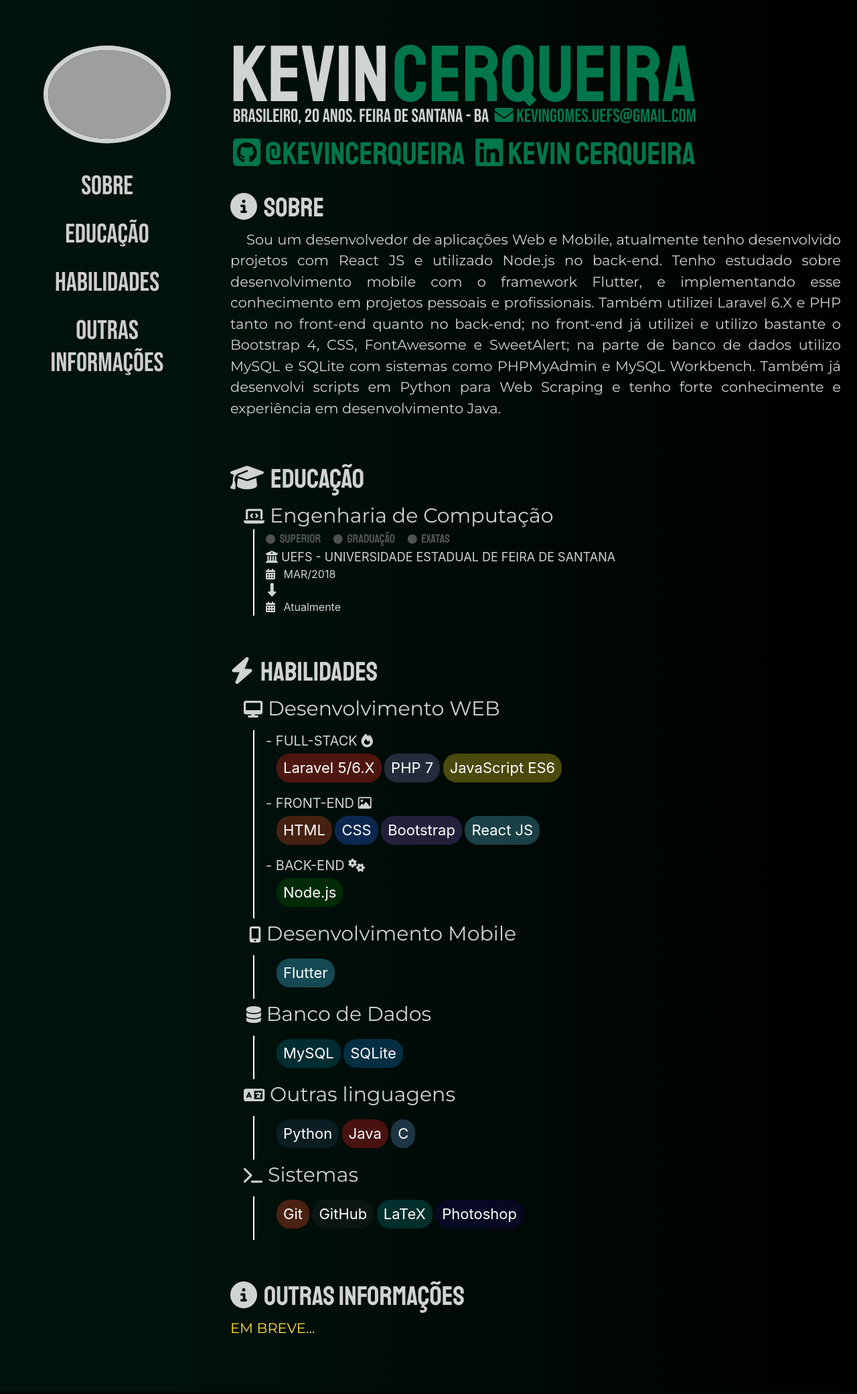
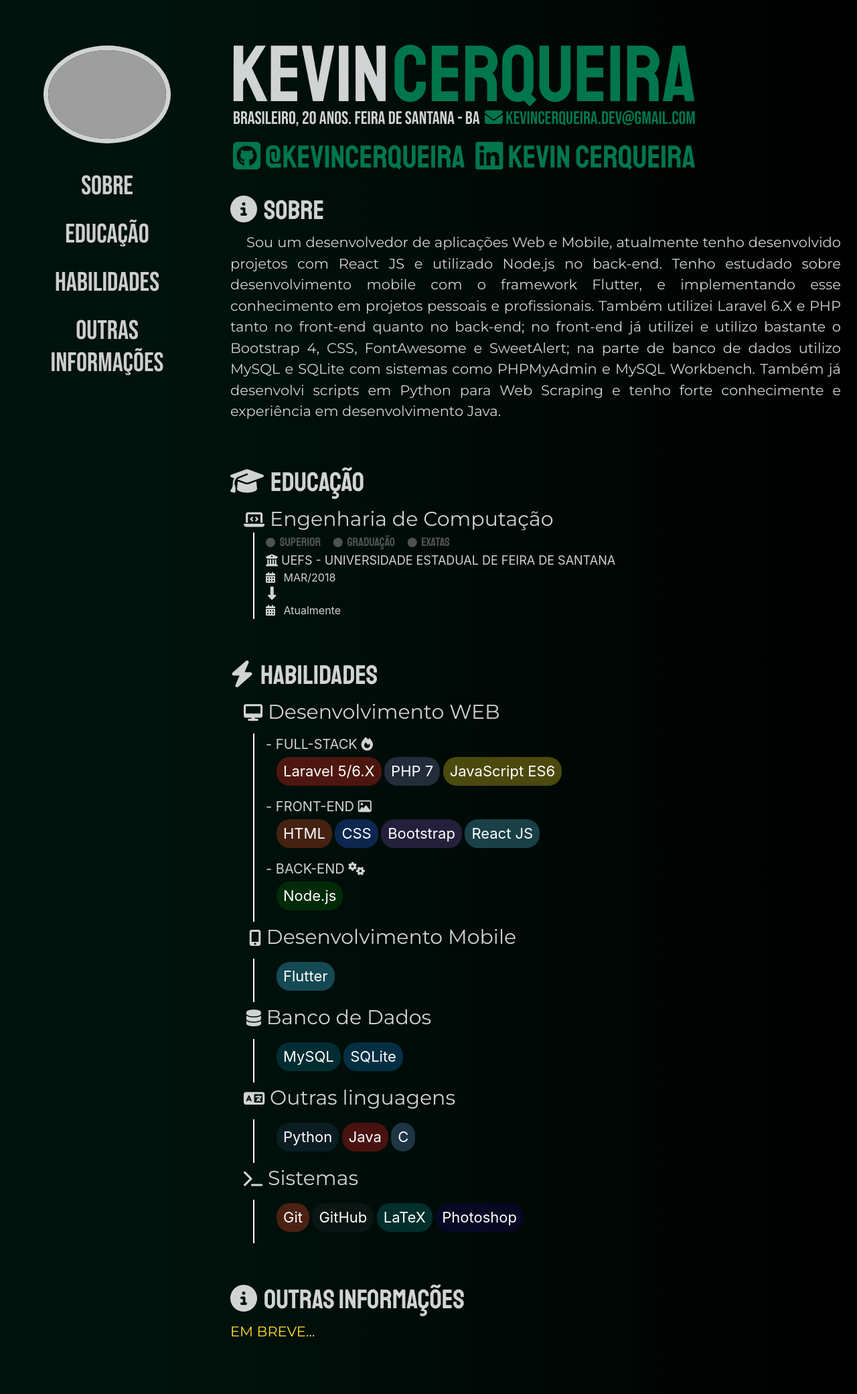
Before and after one commit to KevinCerqueira/kevincerqueira.github.io, a PHP site: page / in a window 1280 px wide. Shown: the whole page at 67% size. Before the commit the page ends 1991 px from the top, so only its background shows below. Run offline with PHP 8.4, Linux system fonts and the light colour scheme; some libraries are stand-ins or nearby versions; grey boxes are pictures that could not be loaded.

Commit message:
:sparkles: Some updates

```diff
--- a/css/style.css
+++ b/css/style.css
@@ -149,7 +149,7 @@ section {
 .name-lastname {
   font-family: Staatliches;
   font-size: 119px;
-  height: 80px;
+  height: 119px;
 }
 #avatar {
   margin-top: 16%;
@@ -169,8 +169,11 @@ section {
   font-size: 47px;
 }
 #subtitle {
-  font-size: 24px !important;
+  font-size: 27px !important;
   font-family: "Bebas Neue";
+}
+#email{
+  margin-left: 3px;
 }
 
 /* Section : Sobre */
--- a/index.html
+++ b/index.html
@@ -96,25 +96,26 @@
     <!-- Container -->
     <div id="home" class="p-4">
       <div id="names">
-        <label id="first-name" class="name-lastname">KEVIN</label>
-        <label id="last-name" class="name-lastname mygreen-text"
-          >CERQUEIRA</label
-        >
+        <label id="first-name" class="name-lastname">
+          KEVIN
+        </label>
+        <label id="last-name" class="name-lastname mygreen-text">
+          CERQUEIRA
+        </label>
+        <!-- <img class="desktop" src="img/logo.png" alt="MyLogo" style="height: 90px;"> -->
       </div>
       <div id="subtitle">
-        <label class="h3 text-uppercase mt-0 pl-1 mb-0">
-          Brasileiro, 20 anos.
-          <!-- <br class="mobile"> -->
-          Feira de Santana - BA
+        <label class="text-uppercase mt-0 pl-1 mb-0">
+          Brasileiro, 20 anos.  Feira de Santana - BA
           <br class="mobile" />
           <a
             id="email"
             type="mail"
             class="mygreen-text"
-            href="mailto:kevingomes.uefs@gmail.com"
+            href="mailto:kevincerqueira.dev@gmail.com"
           >
-            <i class="fa fa-envelope ml-1 mygreen-text" aria-hidden="true"></i>
-            kevingomes.uefs@gmail.com
+            <i class="fa fa-envelope mygreen-text" aria-hidden="true"></i>
+            kevincerqueira.dev@gmail.com
           </a>
         </label>
       </div>
@@ -400,7 +401,6 @@
               </td>
             </tr>
           </table>
-
         </div>
       </section>
       <!-- FIM - EXPERIENCIA -->
```
